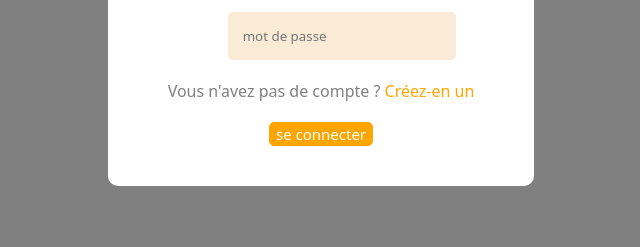
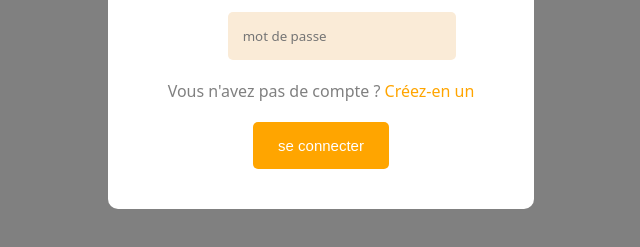
Before and after one commit to boukoulouenoch/KongoPay, a plain HTML site: page frontend/connexion.html in a window 1280 px wide. Shown: the part 235-482 px from the top of the page, without its empty margins (319-959 px from the left). Drawn offline with Linux system fonts and the light colour scheme.

Commit message:
features: modification du css du boutton 'se connecter' de la page de connexion

```diff
--- a/frontend/connexion.css
+++ b/frontend/connexion.css
@@ -51,11 +51,12 @@ form .inputs input[type="tel"], input[type="password"]{
 }
 
 button{
-    border: 1px solid orange;
+    padding: 15px 25px;
+    border: none;
     border-radius: 5px;
+    font-size: 15px;
+    color: white;
     background-color: orange;
-    color: white;
-    text-align: center;
-    font-family: system-ui, -apple-system, BlinkMacSystemFont, 'Segoe UI', Roboto, Oxygen, Ubuntu, Cantarell, 'Open Sans', 'Helvetica Neue', sans-serif;
-    font-size:15px;
+    outline: none;
+    cursor: pointer;
 }
```
Also changed, not shown: frontend/inscription.html (added, +12 -0 lines), frontend/inscription.css (added).
